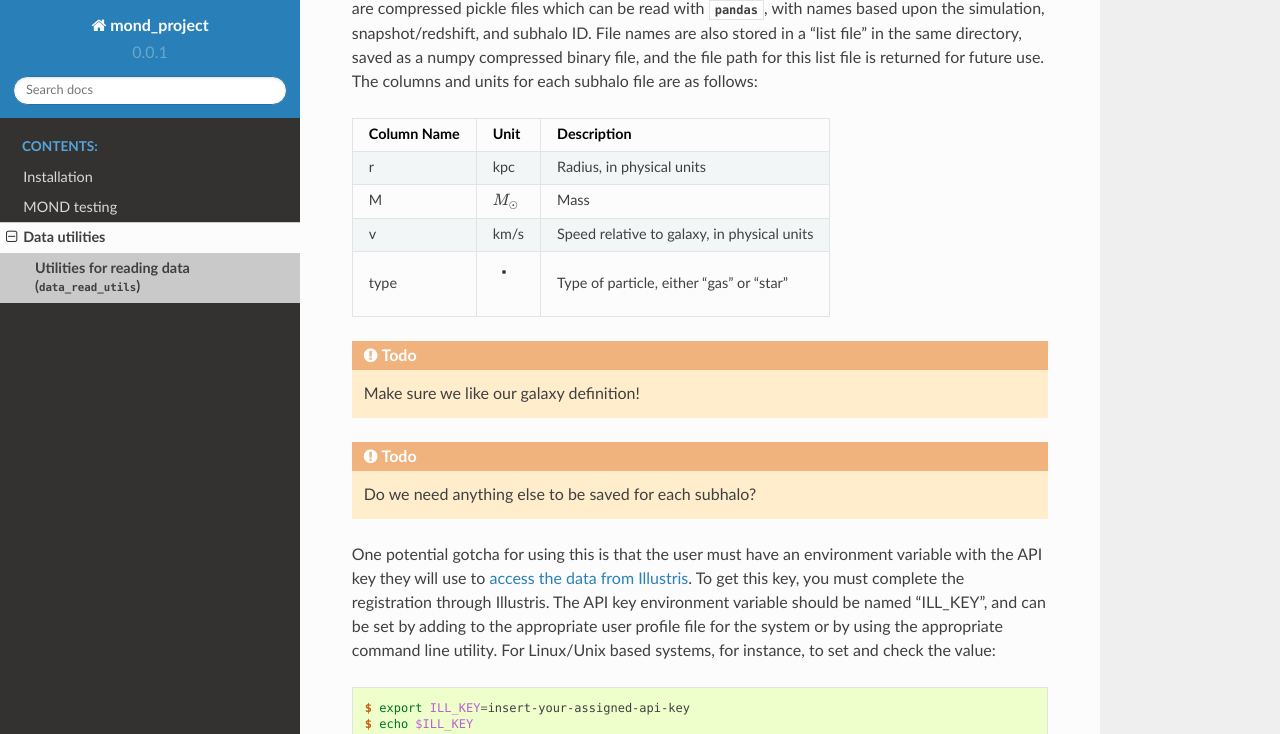
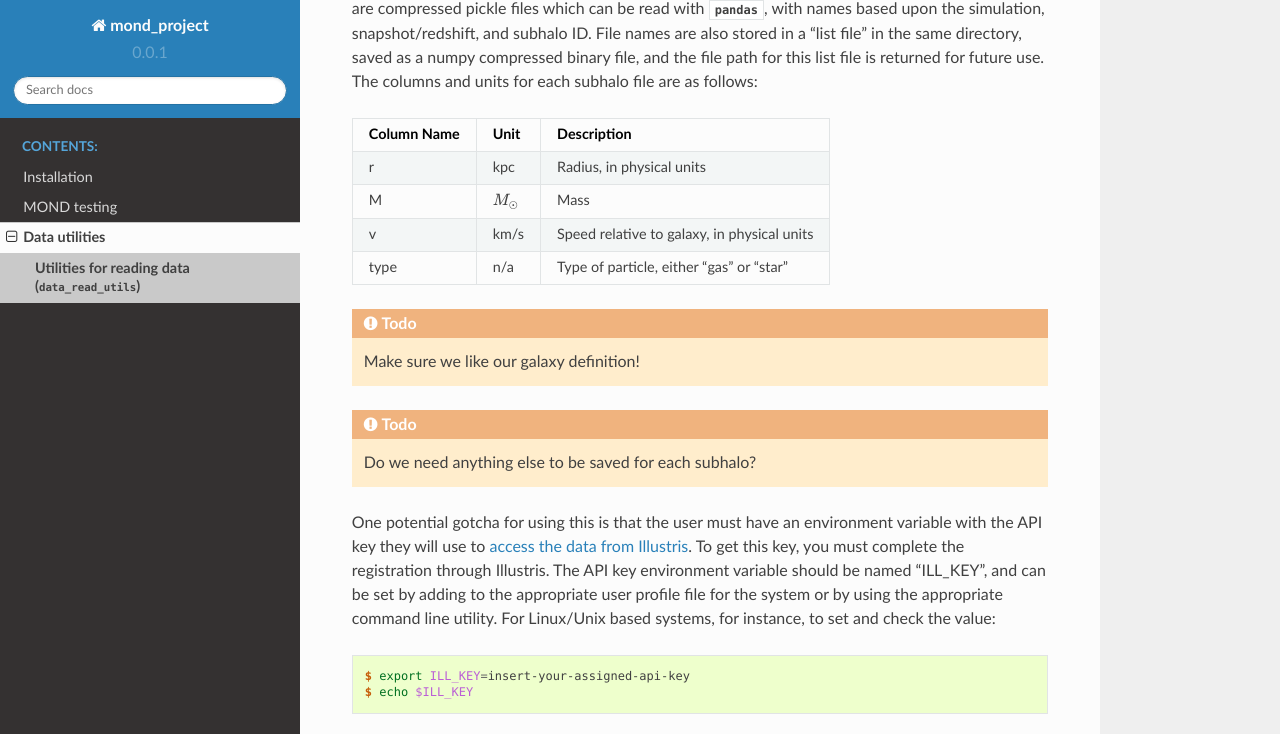
Before and after one commit to wagoner47/mond_project, a Sphinx documentation site: the page built from docs/data_utils.data_read_utils.rst, in a window 1280 px wide and 900 px high, scrolled down 532 px, cut to the strip 0-734 px from the top of the window. Built offline with Sphinx 7.4.7 and the Read the Docs theme 2.0.0, drawn with Linux system fonts in a browser that asks for light colours.

Commit message:
Dash in table was showing as a bullet, so changed to "n/a" instead

```diff
--- a/docs/data_utils.data_read_utils.rst
+++ b/docs/data_utils.data_read_utils.rst
@@ -20,7 +20,7 @@ A slightly higher level function for accessing the Illustris data can also be us
 | v           | km/s            | Speed relative to galaxy, |
 |             |                 | in physical units         |
 +-------------+-----------------+---------------------------+
-| type        |        -        | Type of particle, either  |
+| type        |      n/a        | Type of particle, either  |
 |             |                 | "gas" or "star"           |
 +-------------+-----------------+---------------------------+
 
```
